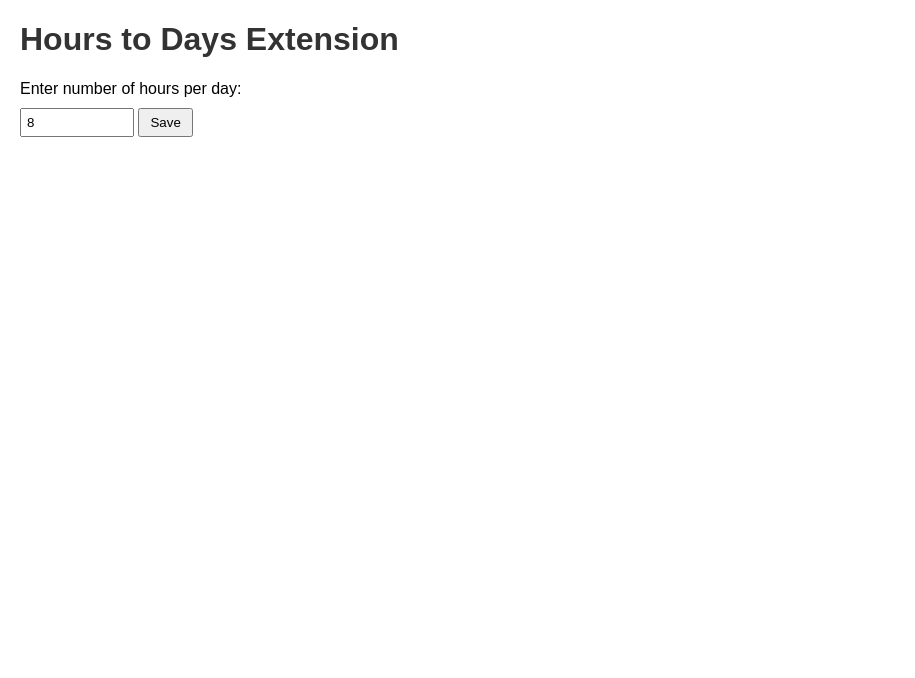
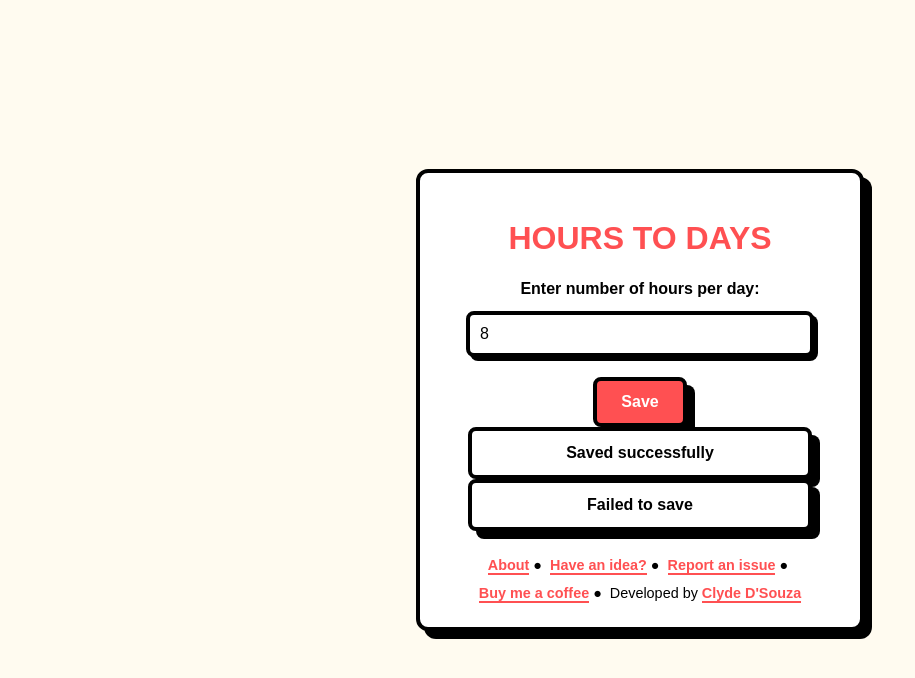
Before and after one commit to ClydeDz/hours-to-days-chrome-extension, a browser extension: page src/options/options.html in a window 1280 px wide. Shown: the whole page, without its empty margins (0-915 px from the left). Drawn offline with Linux system fonts and the light colour scheme.

Commit message:
Add styles to the options page

```diff
--- a/src/background.js
+++ b/src/background.js
@@ -1,7 +1,7 @@
+import { DEFAULT_HOURS_PER_DAY } from "./constants.js";
 import { convertHoursToDays } from "./helper.js";
 
 const CHROME_EXT_MENU_ID = "ConvertHoursToDaysMenuId";
-const DEFAULT_HOURS_PER_DAY = 8;
 
 chrome.runtime.onInstalled.addListener(() => {
   chrome.contextMenus.create({
--- /dev/null
+++ b/src/constants.js
@@ -0,0 +1 @@
+export const DEFAULT_HOURS_PER_DAY = 8;
--- a/src/helper.js
+++ b/src/helper.js
@@ -1,4 +1,4 @@
-const DEFAULT_HOURS_PER_DAY = 8;
+import { DEFAULT_HOURS_PER_DAY } from "./constants.js";
 
 export function convertHoursToDays(
   selectedText,
--- /dev/null
+++ b/src/options/options copy.css
@@ -0,0 +1,208 @@
+/* options.css */
+
+/* Color Variables */
+:root {
+  --background-color: #fffbf0;
+  --primary-color: #ff5722;
+  --secondary-color: #ffffff;
+  --text-color: #000000;
+  --border-color: #000000;
+  --hover-color: #ff784e;
+  --shadow-color: #000000;
+}
+
+@import url("https://fonts.googleapis.com/css2?family=Lexend+Mega&display=swap");
+
+/* General Styles */
+body {
+  background-color: var(--background-color);
+  color: var(--text-color);
+  font-family: "Lexend Mega", sans-serif;
+  font-size: 16px;
+  line-height: 1.5;
+  margin: 0;
+  padding: 0;
+  display: flex;
+  justify-content: center;
+  align-items: center;
+  height: 100vh;
+}
+
+.container {
+  background-color: var(--secondary-color);
+  border: 4px solid var(--border-color);
+  border-radius: 12px;
+  box-shadow: 8px 8px 0 var(--shadow-color);
+  padding: 20px;
+  width: 90%;
+  max-width: 400px;
+  text-align: center;
+}
+
+h1 {
+  font-size: 2rem;
+  font-weight: bold;
+  color: var(--primary-color);
+  margin-bottom: 15px;
+  text-transform: uppercase;
+}
+
+label {
+  font-size: 1rem;
+  font-weight: bold;
+  display: block;
+  margin-bottom: 10px;
+}
+
+input[type="number"] {
+  background-color: var(--secondary-color);
+  border: 4px solid var(--border-color);
+  border-radius: 8px;
+  padding: 10px;
+  font-size: 1rem;
+  width: 80%;
+  box-shadow: 4px 4px 0 var(--shadow-color);
+  margin-bottom: 20px;
+}
+
+button {
+  background-color: var(--primary-color);
+  color: var(--secondary-color);
+  border: 4px solid var(--border-color);
+  border-radius: 8px;
+  padding: 12px 24px;
+  font-size: 1rem;
+  font-weight: bold;
+  cursor: pointer;
+  transition: background-color 0.3s ease, transform 0.2s ease;
+  box-shadow: 8px 8px 0 var(--shadow-color);
+}
+
+button:hover {
+  background-color: var(--hover-color);
+  transform: translate(-2px, -2px);
+  box-shadow: 10px 10px 0 var(--shadow-color);
+}
+
+button:active {
+  transform: translate(2px, 2px);
+  box-shadow: 4px 4px 0 var(--shadow-color);
+}
+
+footer {
+  margin-top: 20px;
+  font-size: 0.9rem;
+  color: var(--text-color);
+}
+
+footer a {
+  color: var(--primary-color);
+  text-decoration: none;
+  font-weight: bold;
+  border-bottom: 2px solid var(--primary-color);
+  text-wrap-mode: nowrap;
+  line-height: 28px;
+}
+
+footer a:hover {
+  color: var(--hover-color);
+  border-bottom: 2px solid var(--hover-color);
+}
+
+/* Animation */
+@keyframes fadeIn {
+  from {
+    opacity: 0;
+    transform: translateY(-10px);
+  }
+  to {
+    opacity: 1;
+    transform: translateY(0);
+  }
+}
+
+.options-form-success {
+  display: block; /* Initially hidden */
+  background: linear-gradient(to left, #4caf50 100%, var(--secondary-color) 0%);
+  color: var(--secondary-color); /* White text for green background */
+  font-weight: bold;
+  font-size: 1rem;
+  padding: 10px 20px;
+  border: 4px solid var(--border-color); /* Thick black border */
+  border-radius: 8px;
+  box-shadow: 8px 8px 0 var(--shadow-color); /* Hard offset shadow */
+  margin-top: 20px;
+  text-align: center;
+  position: relative;
+  background-size: 200% 100%; /* Start with full green */
+  background-position: 0% 0%; /* Start fully green */
+  animation: drainBackground 3s linear forwards;
+}
+
+@keyframes drainBackground {
+  from {
+    background-position: 0% 0%; /* Full green background */
+    color: var(--secondary-color); /* White text */
+  }
+  to {
+    background-position: 100% 0%; /* Fully drained to white */
+    color: var(--text-color); /* Black text for white background */
+  }
+}
+
+.temp-options-form-success {
+  display: block; /* Initially hidden */
+  background-color: #4caf50; /* Green for success */
+  color: var(--secondary-color); /* White text */
+  font-weight: bold;
+  font-size: 1rem;
+  padding: 10px 20px;
+  border: 4px solid var(--border-color); /* Thick black border */
+  border-radius: 8px;
+  box-shadow: 8px 8px 0 var(--shadow-color); /* Hard offset shadow */
+  margin-top: 20px;
+  text-align: center;
+  animation: fadeIn 0.3s ease-in-out;
+}
+
+.options-form-success {
+  position: relative;
+  overflow: hidden;
+  display: block;
+  padding: 10px 20px;
+  color: black;
+  background-color: #4caf50;
+  border: 2px solid #4caf50;
+  cursor: pointer;
+  border: 4px solid var(--border-color); /* Thick black border */
+  border-radius: 8px;
+  box-shadow: 8px 8px 0 var(--shadow-color); /* Hard offset shadow */
+  margin: 0 auto;
+  width: 74%;
+}
+
+.options-form-success::before {
+  content: "";
+  position: absolute;
+  top: 0;
+  left: 0;
+  height: 100%;
+  width: 0%;
+  background-color: white;
+  z-index: 0;
+  animation: fillButton 3s reverse forwards;
+}
+
+@keyframes fillButton {
+  from {
+    width: 0%;
+  }
+  to {
+    width: 100%;
+  }
+}
+
+.options-form-success span {
+  position: relative;
+  z-index: 1;
+}
--- /dev/null
+++ b/src/options/options.css
@@ -0,0 +1,208 @@
+/* options.css */
+
+/* Color Variables#ff784e; ff5722 */
+:root {
+  --background-color: #fffbf0;
+  --primary-color: #ff5052;
+  --secondary-color: #ffffff;
+  --text-color: #000000;
+  --border-color: #000000;
+  --hover-color: #ff6063;
+  --shadow-color: #000000;
+  --success-color: #2fff2f;
+  --failure-color: #ff4911;
+}
+
+@import url("https://fonts.googleapis.com/css2?family=Lexend+Mega&display=swap");
+
+/* General Styles */
+body {
+  background-color: var(--background-color);
+  color: var(--text-color);
+  font-family: "Lexend Mega", sans-serif;
+  font-size: 16px;
+  line-height: 1.5;
+  margin: 0;
+  padding: 0;
+  display: flex;
+  justify-content: center;
+  align-items: center;
+  height: 100vh;
+}
+
+.container {
+  background-color: var(--secondary-color);
+  border: 4px solid var(--border-color);
+  border-radius: 12px;
+  box-shadow: 8px 8px 0 var(--shadow-color);
+  padding: 20px;
+  width: 90%;
+  max-width: 400px;
+  text-align: center;
+}
+
+h1 {
+  font-size: 2rem;
+  font-weight: bold;
+  color: var(--primary-color);
+  margin-bottom: 15px;
+  text-transform: uppercase;
+}
+
+label {
+  font-size: 1rem;
+  font-weight: bold;
+  display: block;
+  margin-bottom: 10px;
+}
+
+input[type="number"] {
+  background-color: var(--secondary-color);
+  border: 4px solid var(--border-color);
+  border-radius: 8px;
+  padding: 10px;
+  font-size: 1rem;
+  width: 80%;
+  box-shadow: 4px 4px 0 var(--shadow-color);
+  margin-bottom: 20px;
+}
+
+input[type="number"]:focus-visible {
+  outline: none;
+  transform: translate(-2px, -2px);
+  box-shadow: 8px 8px 0 var(--shadow-color);
+}
+
+button {
+  background-color: var(--primary-color);
+  color: var(--secondary-color);
+  border: 4px solid var(--border-color);
+  border-radius: 8px;
+  padding: 12px 24px;
+  font-size: 1rem;
+  font-weight: bold;
+  cursor: pointer;
+  transition: background-color 0.3s ease, transform 0.2s ease;
+  box-shadow: 8px 8px 0 var(--shadow-color);
+}
+
+button:hover,
+button:focus-visible {
+  outline: none;
+  background-color: var(--hover-color);
+  transform: translate(-2px, -2px);
+  box-shadow: 10px 10px 0 var(--shadow-color);
+}
+
+button:active {
+  transform: translate(2px, 2px);
+  box-shadow: 4px 4px 0 var(--shadow-color);
+}
+
+footer {
+  margin-top: 20px;
+  font-size: 0.9rem;
+  color: var(--text-color);
+}
+
+footer a {
+  color: var(--primary-color);
+  text-decoration: none;
+  font-weight: bold;
+  border-bottom: 2px solid var(--primary-color);
+  text-wrap-mode: nowrap;
+  line-height: 28px;
+}
+
+footer a:hover {
+  color: var(--hover-color);
+  border-bottom: 2px solid var(--hover-color);
+}
+
+.temp-options-form-success {
+  display: block; /* Initially hidden */
+  background-color: #4caf50; /* Green for success */
+  color: var(--secondary-color); /* White text */
+  font-weight: bold;
+  font-size: 1rem;
+  padding: 10px 20px;
+  border: 4px solid var(--border-color); /* Thick black border */
+  border-radius: 8px;
+  box-shadow: 8px 8px 0 var(--shadow-color); /* Hard offset shadow */
+  margin-top: 20px;
+  text-align: center;
+}
+
+.options-form-success {
+  position: relative;
+  overflow: hidden;
+  display: block;
+  padding: 10px 20px;
+  color: black;
+  background-color: white;
+  border: 2px solid #4caf50;
+  cursor: pointer;
+  border: 4px solid var(--border-color); /* Thick black border */
+  border-radius: 8px;
+  box-shadow: 8px 8px 0 var(--shadow-color); /* Hard offset shadow */
+  margin: 0 auto;
+  width: 74%;
+  font-weight: bold;
+}
+
+.options-form-success::before {
+  content: "";
+  position: absolute;
+  top: 0;
+  left: 0;
+  height: 100%;
+  width: 0%;
+  background-color: #2fff2f;
+  z-index: 0;
+  animation: fillButton 3.2s reverse forwards;
+}
+
+.options-form-failure {
+  position: relative;
+  overflow: hidden;
+  display: block;
+  padding: 10px 20px;
+  color: black;
+  background-color: white;
+  border: 2px solid red;
+  cursor: pointer;
+  border: 4px solid var(--border-color); /* Thick black border */
+  border-radius: 8px;
+  box-shadow: 8px 8px 0 var(--shadow-color); /* Hard offset shadow */
+  margin: 0 auto;
+  width: 74%;
+  font-weight: bold;
+}
+
+.options-form-failure::before {
+  content: "";
+  position: absolute;
+  top: 0;
+  left: 0;
+  height: 100%;
+  color: black;
+  width: 0%;
+  background-color: #ff4911;
+  z-index: 0;
+  animation: fillButton 3.2s reverse forwards;
+}
+
+@keyframes fillButton {
+  from {
+    width: 0%;
+  }
+  to {
+    width: 100%;
+  }
+}
+
+.options-form-success span,
+.options-form-failure span {
+  position: relative;
+  z-index: 1;
+}
--- a/src/options/options.html
+++ b/src/options/options.html
@@ -4,32 +4,11 @@
     <meta charset="UTF-8" />
     <meta name="viewport" content="width=device-width, initial-scale=1.0" />
     <title>Extension Options</title>
-    <style>
-      body {
-        font-family: Arial, sans-serif;
-        margin: 20px;
-      }
-      h1 {
-        color: #333;
-      }
-      label {
-        display: block;
-        margin-top: 10px;
-      }
-      input[type="number"] {
-        margin-top: 5px;
-        padding: 5px;
-        width: 100px;
-      }
-      button {
-        margin-top: 10px;
-        padding: 5px 10px;
-        cursor: pointer;
-      }
-    </style>
+    <link rel="stylesheet" href="options.css" />
   </head>
   <body>
-    <h1>Hours to Days Extension</h1>
+    <div class="container">
+      <h1>Hours to Days</h1>
       <form id="options-form">
         <label for="hours-per-day">Enter number of hours per day:</label>
         <input
@@ -40,8 +19,43 @@
           required
         />
         <button type="submit">Save</button>
+        <div class="options-form-success"><span>Saved successfully</span></div>
+        <div class="options-form-failure"><span>Failed to save</span></div>
       </form>
-
-    <script src="options.js"></script>
+      <footer>
+        <a
+          href="https://github.com/ClydeDz/hours-to-days-chrome-extension/blob/main/docs/README.md"
+          target="_blank"
+          rel="noreferrer"
+        >
+          About</a
+        >&nbsp;●&nbsp;
+        <a
+          href="https://github.com/ClydeDz/hours-to-days-chrome-extension/issues/new/choose"
+          target="_blank"
+          rel="noreferrer"
+        >
+          Have an idea?</a
+        >&nbsp;●&nbsp;
+        <a
+          href="https://github.com/ClydeDz/hours-to-days-chrome-extension/issues/new/choose"
+          target="_blank"
+          rel="noreferrer"
+        >
+          Report an issue</a
+        >&nbsp;●&nbsp;
+        <a
+          href="https://sponsor.clydedsouza.net/"
+          target="_blank"
+          rel="noreferrer"
+        >
+          Buy me a coffee</a
+        >&nbsp;●&nbsp; Developed by
+        <a href="https://clydedsouza.net" target="_blank" rel="noreferrer">
+          Clyde D'Souza
+        </a>
+      </footer>
+    </div>
+    <script type="module" src="options.js"></script>
   </body>
 </html>
--- a/src/options/options.js
+++ b/src/options/options.js
@@ -1,7 +1,7 @@
+import { DEFAULT_HOURS_PER_DAY } from "../constants.js";
+
 const form = document.getElementById("options-form");
 const hoursInput = document.getElementById("hours-per-day");
-
-const DEFAULT_HOURS_PER_DAY = 8;
 
 // Load saved value
 document.addEventListener("DOMContentLoaded", () => {
```
Lines whose indentation alone changed are shown as unchanged.
